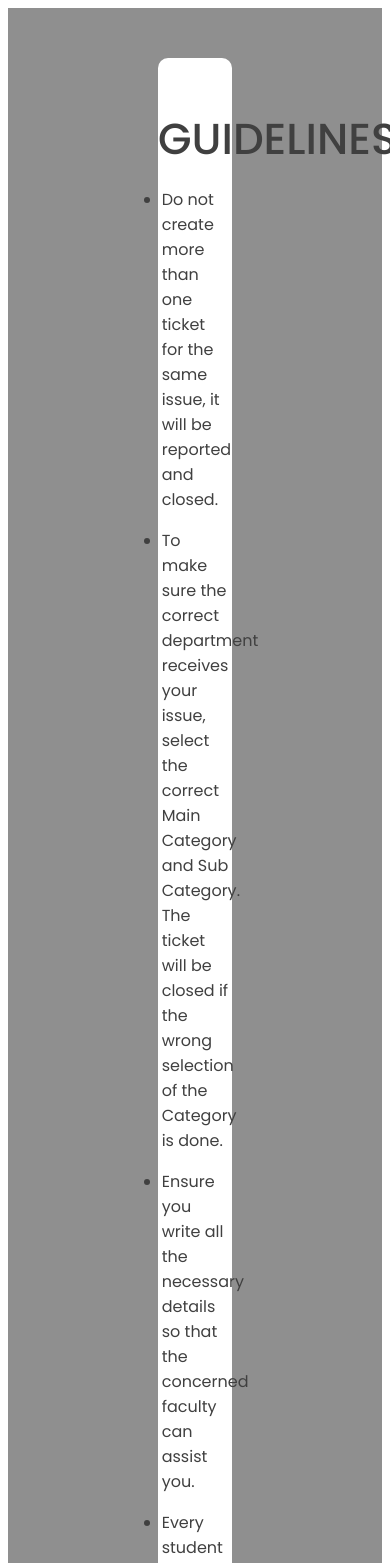
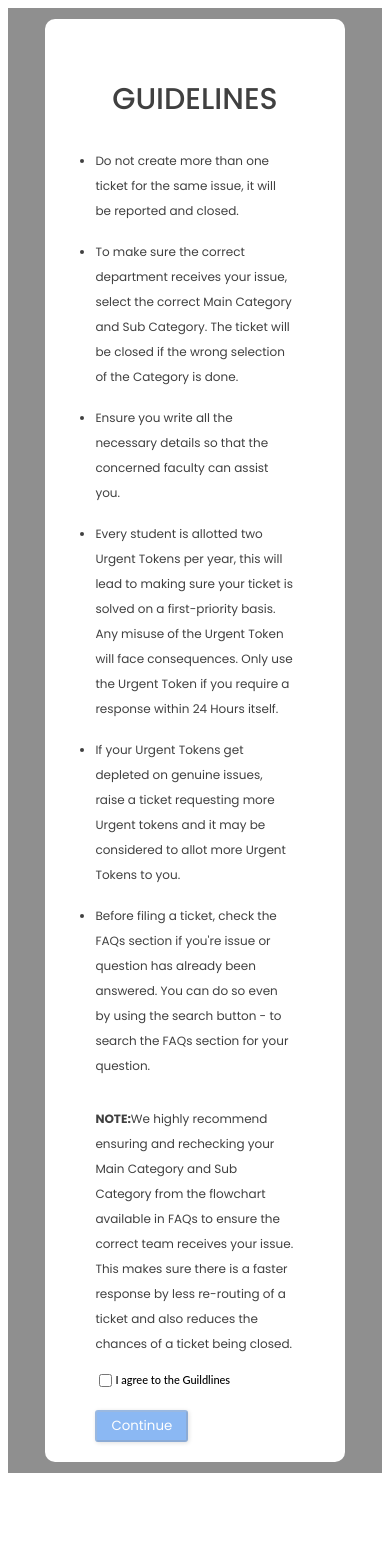
Before and after one commit to TickVIT/tickvit-next, a Next.js app: page /guidelines in a window 390 px wide. Shown: the top 1563 px of the page. After the commit the page ends 1481 px from the top, so only its background shows below. Built offline with nearby package versions, Linux system fonts and the light colour scheme.

Commit message:
responsiveness increased

```diff
--- a/styles/guidelines.module.scss
+++ b/styles/guidelines.module.scss
@@ -1,8 +1,7 @@
 @use './colors';
 
-
 .overlay{
-    padding: 50px 150px;
+    padding: 3% 10%;
     background-color: rgba(0, 0, 0, 0.438);
 
     .container{
@@ -10,11 +9,9 @@
         flex-direction: column;
         // gap: 1rem;
         background-color: white;
-
         border-radius: 10px;
     }
 }
-
 
 // Page heading
 .pageHeading {
@@ -44,16 +41,10 @@
     font-style: normal;
     font-weight: 400;
     font-size: 16px;
-    // line-height: 30px;
+    line-height: 25px;
 
     /* text-primary */
     color: #404040;
-
-    /* Inside auto layout */
-    flex: none;
-    order: 0;
-    flex-grow: 0;
-    // margin: 26px 0px;
 }
 // For Note
 .note {
@@ -61,17 +52,11 @@
     font-style: normal;
     font-weight: 400;
     font-size: 16px;
-    line-height: 30px;
+    line-height: 25px;
     padding: 0 5%;
 
     /* text-primary */
     color: #404040;
-
-    /* Inside auto layout */
-    flex: none;
-    order: 0;
-    flex-grow: 0;
-    margin: 26px 0px;
 }
 
 // for checkbox
@@ -88,6 +73,7 @@
     align-items: center;
     color: #000000;
 }
+
 // Button
 .continueButton {
     /* Auto layout */
@@ -112,3 +98,68 @@
     margin-bottom: 20px;
     max-width: max-content;
 }
+
+@media (min-width: 769px) and (max-width: 1024px) {
+
+    .pageHeading {
+        font-size: 41px;
+    }
+    .listContent {
+        font-size: 15px;
+    }
+    .note {
+        font-size: 15px;
+    }
+
+}
+
+@media (min-width: 426px) and (max-width: 768px) {
+
+    .pageHeading {
+        font-size: 35px;
+    }
+    .listBox {
+        padding: 0 50px;
+    }
+    .listContent {
+        font-size: 13px;
+    }
+    .note {
+        font-size: 13px;
+        padding: 0 50px;
+    }
+    .guidelinesCheck {
+        font-size: 12px;
+        padding: 0 50px;
+    }
+    .continueButton {
+        padding: 5px 16px;
+        margin: 0 50px;
+        margin-bottom: 20px;
+    }
+}
+
+@media (max-width: 426px) {
+    .pageHeading {
+        font-size: 30px;
+    }
+    .listBox {
+        padding: 0 50px;
+    }
+    .listContent {
+        font-size: 12px;
+    }
+    .note {
+        font-size: 12px;
+        padding: 0 50px;
+    }
+    .guidelinesCheck {
+        font-size: 11px;
+        padding: 0 50px;
+    }
+    .continueButton {
+        padding: 4px 14px;
+        margin: 0 50px;
+        margin-bottom: 20px;
+    }
+}
```
